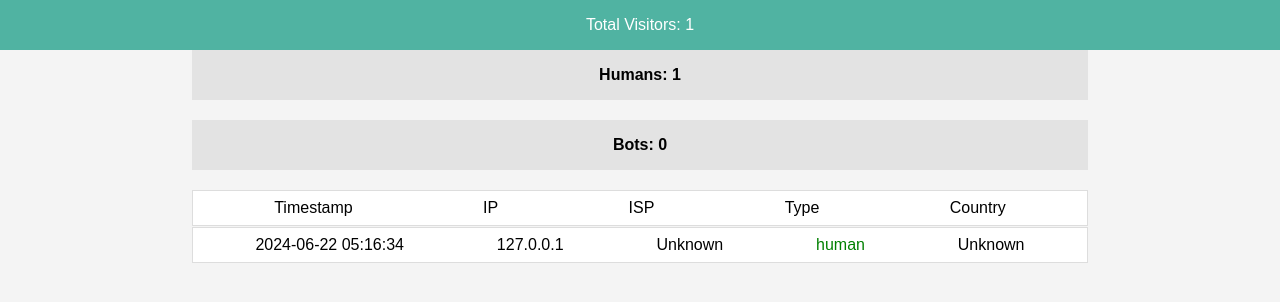
After one commit to Asukuebira/meta, a PHP site: page /MT/temp/logs.html in a window 1280 px wide. The commit adds this page. Shown: the top 302 px of the page. Run offline with PHP 8.4, Linux system fonts and the light colour scheme.

```diff
--- /dev/null
+++ b/MT/temp/logs.html
@@ -0,0 +1,69 @@
+<!DOCTYPE html>
+<html lang='en'>
+<head>
+    <meta charset='UTF-8'>
+    <title>Logs</title>
+    <style>
+        body {
+            font-family: 'Arial', sans-serif;
+            background-color: #f4f4f4;
+            margin: 0;
+            padding: 0;
+        }
+        header {
+            background: #50b3a2;
+            color: white;
+            text-align: center;
+            padding: 1em 0;
+        }
+        .container {
+            margin: auto;
+            width: 70%;
+            overflow: auto;
+        }
+        .count {
+            font-weight: bold;
+            margin-bottom: 20px;
+            background: #e3e3e3;
+            padding: 1em;
+            text-align: center;
+        }
+        .log-entry {
+          display: flex;
+          justify-content: space-around; /* Updated from space-between to space-around for equal spacing */
+          background: #ffffff;
+          margin-bottom: 1px;
+          padding: 0.5em 1em;
+          border: 1px solid #ddd;
+        }
+        .human {
+            color: green;
+        }
+        .bot {
+            color: red;
+        }
+    </style>
+</head>
+<body>
+    <header>
+        <div>Total Visitors: 1</div>
+    </header>
+    <div class='container'>
+        <div class='count'>Humans: 1</div>
+        <div class='count'>Bots: 0</div>
+        <div class='log-entry'>
+                  <span class='timestamp'>Timestamp</span>
+                  <span class='ip'>IP</span>
+                  <span class='isp'>ISP</span>
+                  <span class='type Type'>Type</span>
+                  <span class='country'>Country</span>
+                </div><div class='log-entry'>
+                  <span class='timestamp'>2024-06-22 05:16:34</span>
+                  <span class='ip'>127.0.0.1</span>
+                  <span class='isp'>Unknown</span>
+                  <span class='type human'>human</span>
+                  <span class='country'>Unknown</span>
+                </div>
+    </div>
+</body>
+</html>
```
Also changed, not shown: MT/system/tg.php (+4 -4 lines), 2 other files.
